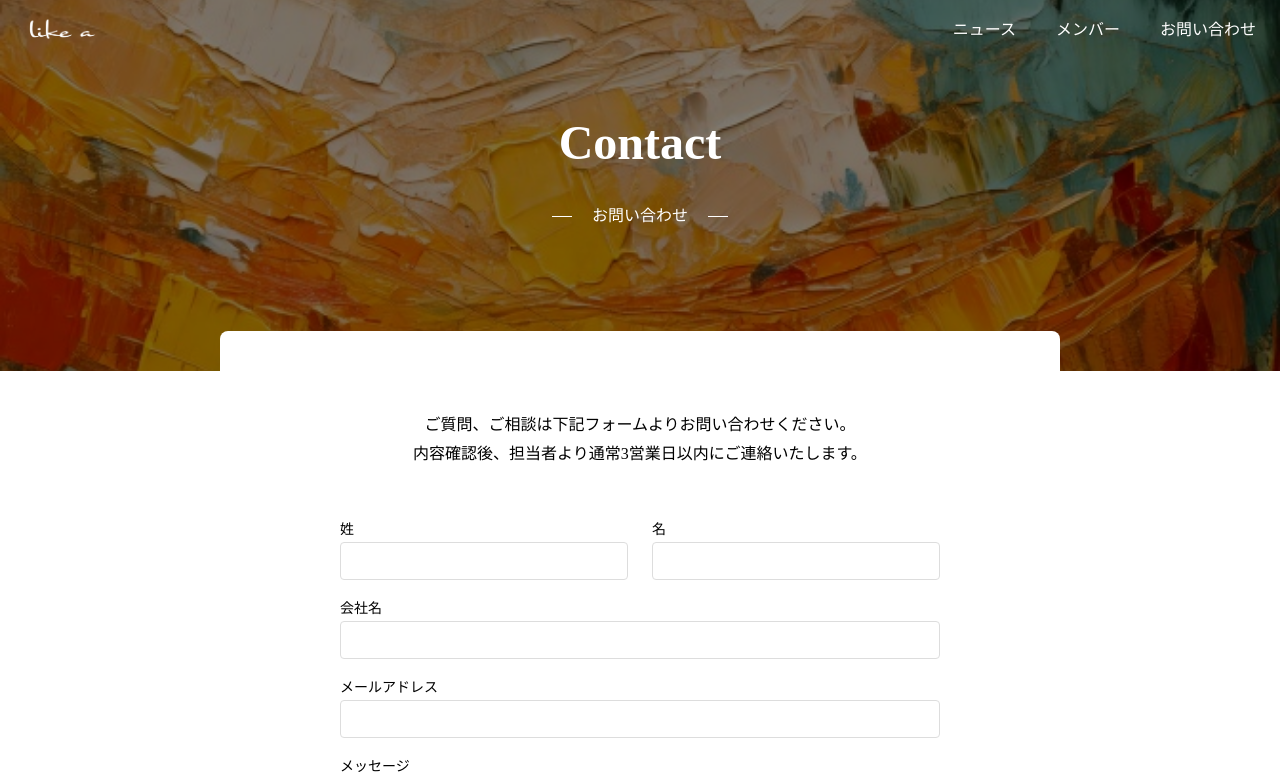
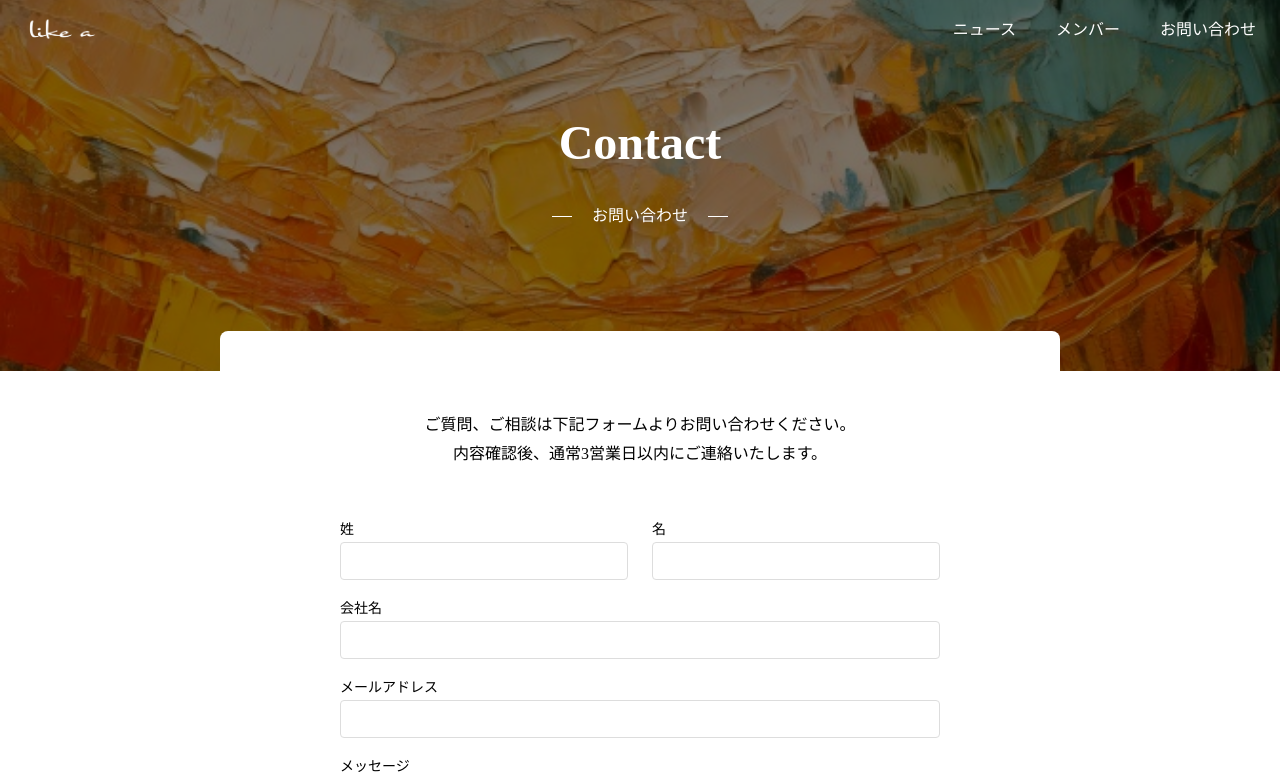
Before and after one commit to 7sprinkle/my-next-project, a Next.js app: page /contact in a window 1280 px wide. Shown: the top 778 px of the page. Built offline with nearby package versions, Linux system fonts and the light colour scheme.

Commit message:
文言郵政

```diff
--- a/app/contact/page.tsx
+++ b/app/contact/page.tsx
@@ -7,7 +7,7 @@ export default function Page() {
       <p className={styles.text}>
         ご質問、ご相談は下記フォームよりお問い合わせください。
         <br />
-        内容確認後、担当者より通常3営業日以内にご連絡いたします。
+        内容確認後、通常3営業日以内にご連絡いたします。
       </p>
       <ContactForm />
     </div>
```
